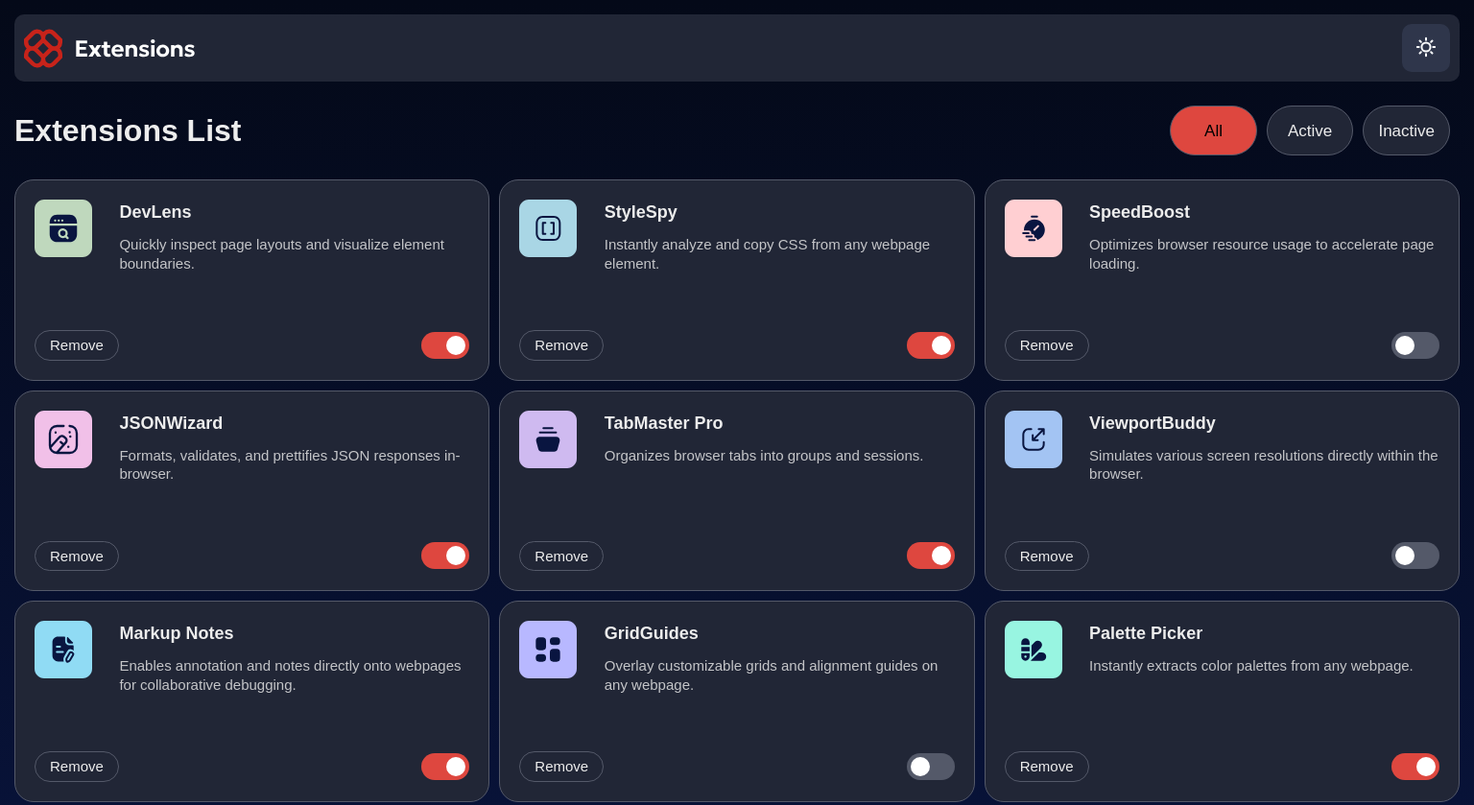
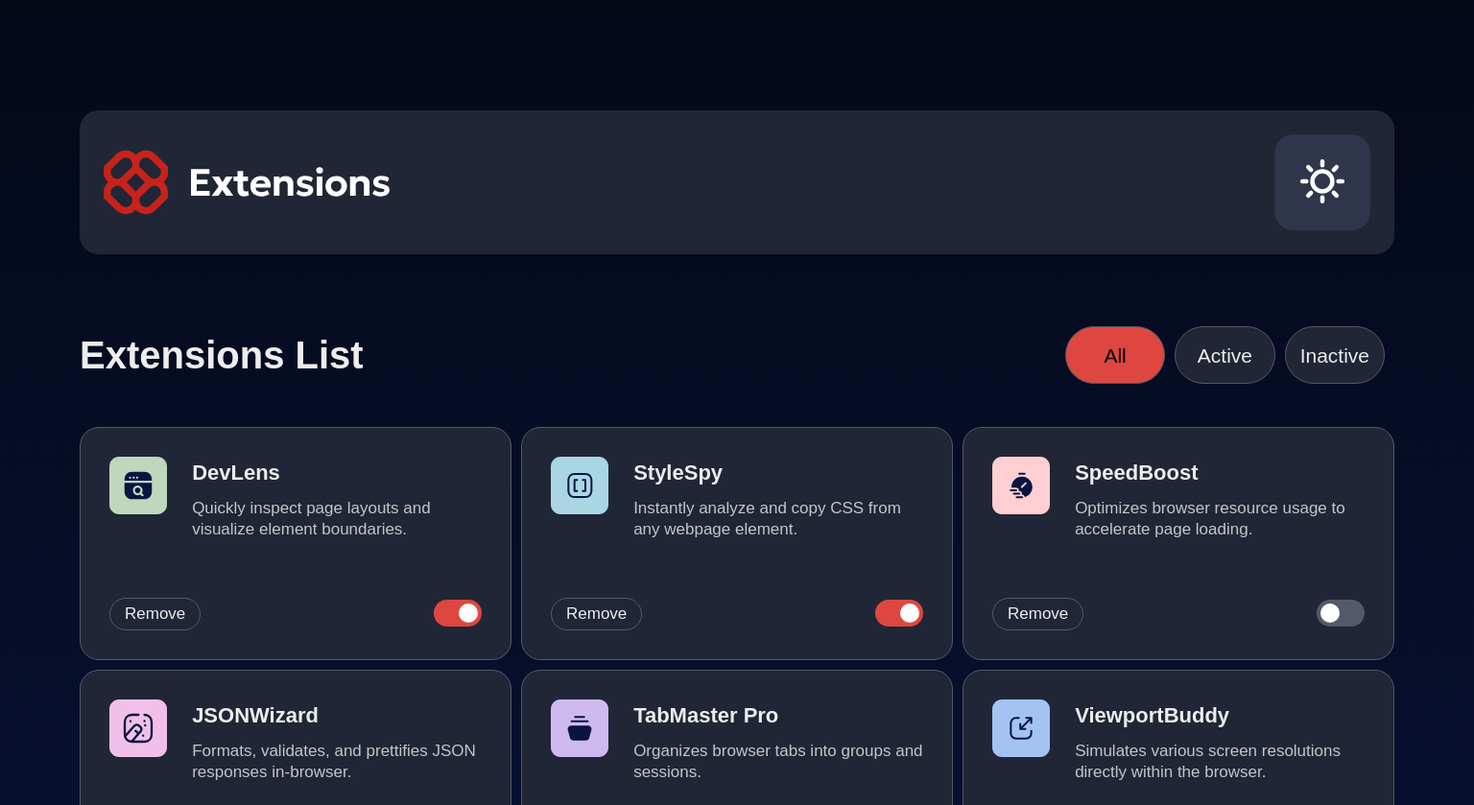
Before and after one commit to gillaercio/browser-extensions-manager-ui-main, a plain HTML site: page index.html in a window 1536 px wide. Shown: the top 839 px of the page at 96% size. Drawn offline with Linux system fonts and the light colour scheme; a web font is replaced by a local one.

Commit message:
desktop design created

```diff
--- a/assets/css/global.css
+++ b/assets/css/global.css
@@ -30,6 +30,7 @@ html {
 
 --Light-Gradient: linear-gradient(180deg, #EBF2FC 0%, #EEF8F9 100%);
 --Dark-Gradient: linear-gradient(180deg, #040918 0%, #091540 100%);
+--Dark-Gradient-vertical: linear-gradient(90deg, #040918 0%, #091540 100%);
 
   --noto-font: 'Noto-sans', sans-serif;
 
--- a/assets/css/main.css
+++ b/assets/css/main.css
@@ -3,6 +3,7 @@ body {
   height: 100vh;
   justify-content: center;
   align-items: center;
+  background-image: var(--Dark-Gradient-vertical);
 }
 
 #content {
@@ -12,17 +13,15 @@ body {
   display: grid;
   gap: 15px;
   background-image: var(--Dark-Gradient);
-  /* background-color: var(--Neutral-800); */
 }
 
 .top-bar {
   background-color: var(--Neutral-800);
-  border-radius: 10px;
+  border-radius: 20px;
   display: flex;
   align-items: center;
   justify-content: space-between;
   padding: 10px;
-  /* outline: 1px dashed yellow; */
 }
 
 .top-icon {
@@ -32,20 +31,18 @@ body {
   height: 50px;
   padding: 10px;
   background-color: var(--Neutral-700);
-  border-radius: 10px;
+  border-radius: 20px;
   border: 1px transparent;
   cursor: pointer;
 }
 
 .top-icon:hover {
   background-color: var(--Neutral-600);
-  transition: background-color 0.3s;
 }
 
 .filter-bar {
   display: grid;
   justify-items: center;
-  /* outline: 1px dashed red; */
 }
 
 .filter-title {
@@ -66,7 +63,6 @@ body {
   grid-template-columns: repeat(3, 1fr);
   justify-content: space-around;
   gap: 10px;
-  /* outline: 1px dashed blue; */
 }
 
 .filter-tab [aria-selected="true"] {
@@ -76,7 +72,6 @@ body {
 
 .filter-tab [aria-selected="false"]:hover {
   background-color: var(--Neutral-700);
-  transition: background-color 0.3s;
 }
 
 .filter-tab button {
@@ -84,7 +79,6 @@ body {
   background-color: var(--Neutral-800);
   border: 1px solid var(--Neutral-600);
   padding: 10px 15px;
-  /* padding: 10px; */
   border-radius: 30px;
   cursor: pointer;
 }
@@ -99,16 +93,13 @@ body {
   border-radius: 20px;
   border: 1px solid var(--Neutral-600);
   padding: 20px;
-  /* margin-top: 10px; */
 }
 
 .extension-header {
   display: flex;
   gap: 20px;
-  grid-template-columns: repeat(2, 1fr);
   align-items: flex-start;
   margin-bottom: 20px;
-  /* outline: 1px dashed white; */
 }
 
 .extension-icon {
@@ -116,7 +107,6 @@ body {
   background-repeat: no-repeat;
   width: 85px;
   height: 60px;
-  /* outline: 1px dashed white; */
 }
 
 .extension-description {
@@ -124,7 +114,6 @@ body {
   justify-self: flex-start;
   width: 100%;
   gap: 10px;
-  /* outline: 1px dashed red; */
 }
 
 .extension-title {
@@ -138,11 +127,9 @@ body {
 
 .extension-actions {
   display: flex;
-  grid-template-columns: repeat(2, 1fr);
   justify-content: space-between;
   align-items: center;
   margin-top: 40px;
-  /* outline: 1px dashed orange; */
 }
 
 .remove-button {
@@ -152,7 +139,6 @@ body {
   padding: 5px 15px;
   border-radius: 20px;
   cursor: pointer;
-  /* outline: 1px dashed orange; */
 }
 
 .remove-button:hover {
@@ -166,7 +152,6 @@ body {
 .slider input:focus {
   outline: none;
   border: 1px solid var(--Red-700);
-  transition: background-color 0.3s, color 0.3s;
 }
 
 .switch input {
@@ -183,7 +168,6 @@ body {
   height: 28px;
   background-color: var(--Neutral-600);
   border-radius: 34px;
-  transition: background-color 0.3s;
   cursor: pointer;
 }
 
@@ -210,27 +194,40 @@ body {
 .filter-tab [aria-selected="true"]:hover,
 .switch input:checked + .slider:hover {
   background-color: var(--Red-700);
-  transition: background-color 0.3s;
 }
 
 .switch input:checked + .slider::before {
   transform: translateX(22px);
 }
 
+.top-icon:hover,
+.filter-tab [aria-selected="false"]:hover,
+.remove-button:hover,
+.switch input:checked + .slider:hover {
+  transition: background-color 0.3s;
+}
+
 @media screen and (min-width: 1024px) {
+  body {
+    background-image: var(--Dark-Gradient);
+    background-repeat: no-repeat;
+    background-size: auto;
+    height: 100%;
+  }
+
   #content {
     min-width: 1024px;
     max-width: 100%;
     margin: 0 auto;
-    justify-content: center;
-    /* outline: 1px dashed red; */
+    /* justify-content: center; */
+    /* align-self: flex-start; */
+    background-image: none;
   }
 
   .filter-bar {
     display: grid;
     grid-template-columns: repeat(2,1fr);
     justify-items: flex-end;
-    /* outline: 1px dashed red; */
   }
 
   .filter-title {
@@ -247,11 +244,54 @@ body {
 
   .extension-card {
     display: grid;
-    align-items: space-between;
+  }
+}
+
+@media screen and (min-width: 1440px) {
+  #content {
+    max-width: 1400px;
+    margin-top: 100px;
   }
 
-  .extension-actions {
-    align-items: flex-end;
-    /* outline: 1px dashed pink; */
+  .top-bar {
+    padding: 25px;
+    margin-bottom: 30px;
+  }
+
+  .top-logo {
+    width: 300px;
+  }
+
+  .top-icon {
+    width: 100px;
+    height: 100px;
+  }
+
+  .top-icon img {
+    width: 50px;
+  }
+
+  .filter-bar {
+    margin-block: 20px;
+  }
+
+  .filter-title {
+    font-size: clamp(3.2rem, 3.2rem + 1.666vw, 4rem);
+  }
+
+  .filter-tab button {
+    font-size: clamp(1.7rem, 1.7rem + 1.666vw, 2.1rem);
+  }
+
+  .extension-card {
+    padding: 30px;
+  }
+
+  .extension-title {
+    font-size: clamp(1.8rem, 1.8rem + 1.666vw, 2.2rem);
+  }
+
+  .extension-body, .remove-button {
+    font-size: clamp(1.5rem, 1.4rem + 0.833vw, 1.7rem);
   }
 }
```
